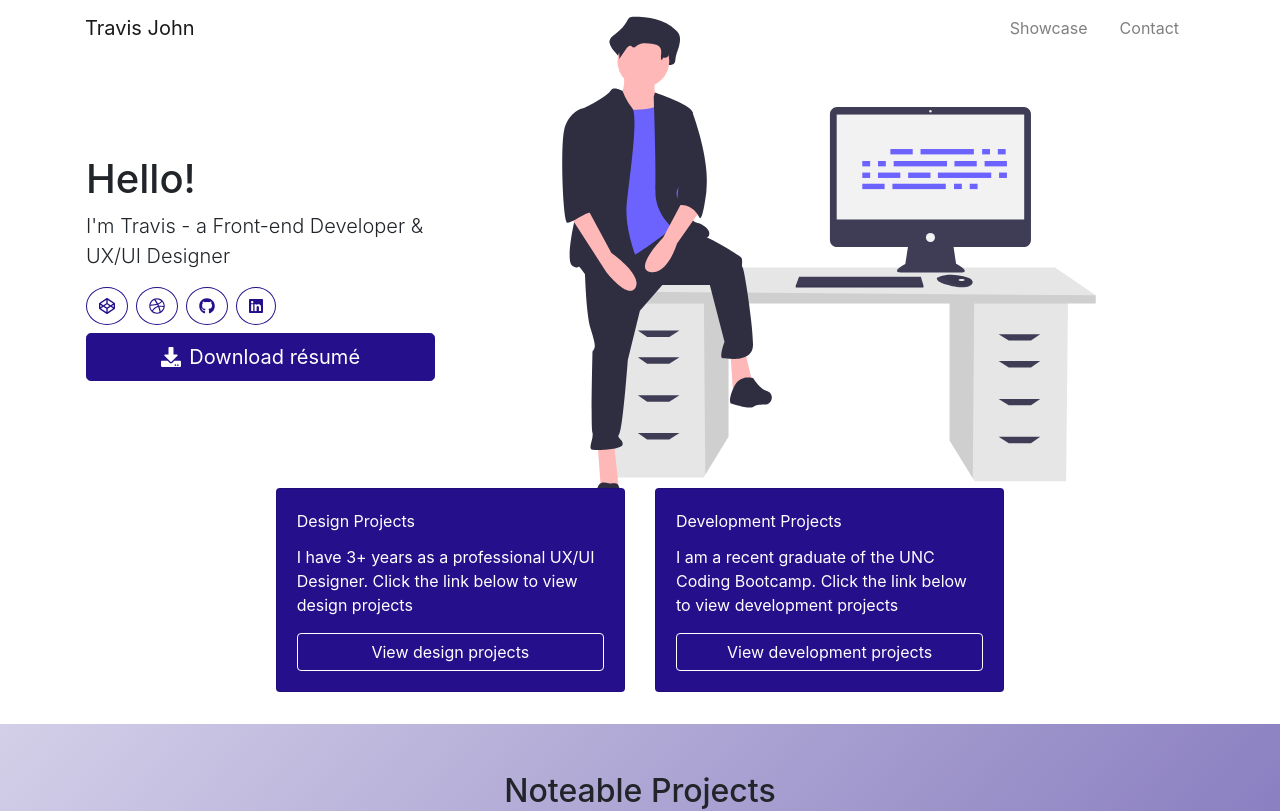
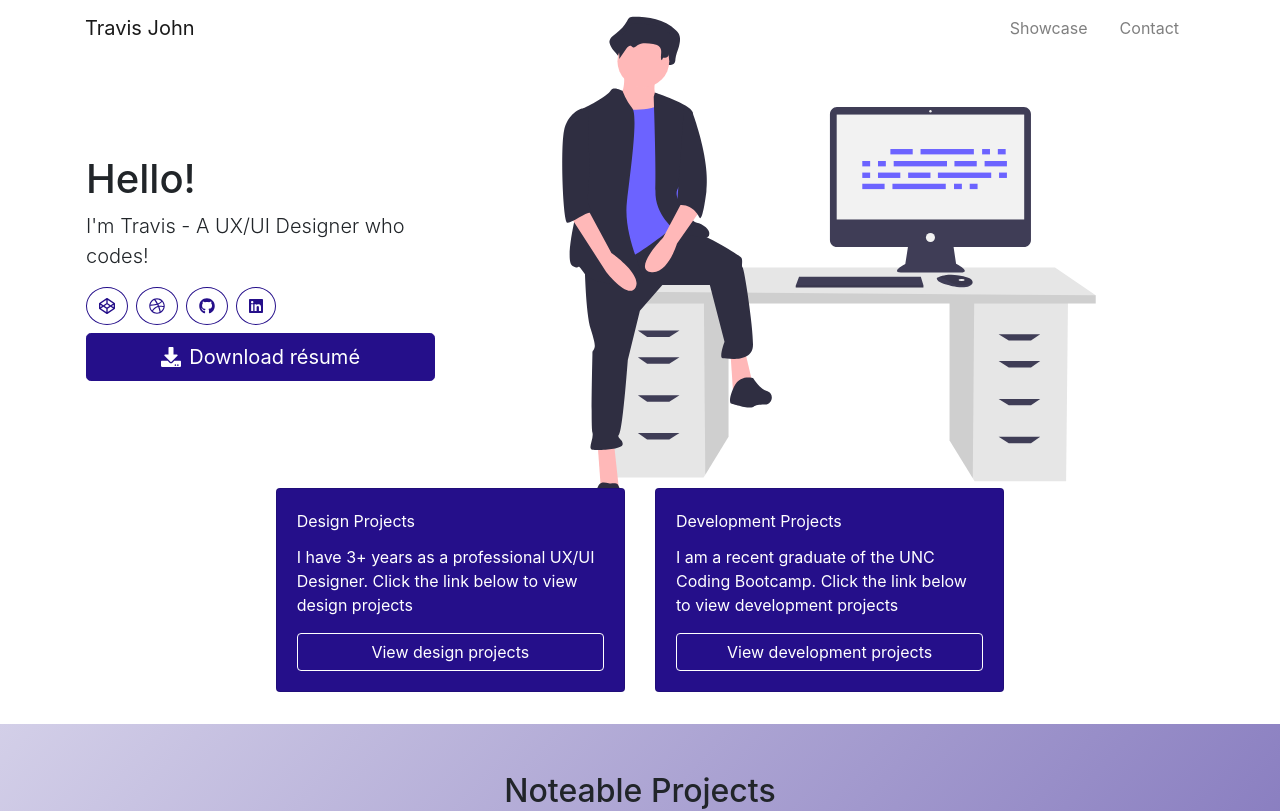
Before and after one commit to travis-john/travis-john.github.io, a React (Create React App) app: page / in a window 1280 px wide. Shown: the top 811 px of the page. Built offline with nearby package versions, Linux system fonts and the light colour scheme; no server answers; what webfontloader would draw is missing.

Commit message:
pushing changed intro line

```diff
--- a/public/index.html
+++ b/public/index.html
@@ -15,7 +15,7 @@
              |  /T
             _)_/LI
 
-  Do or do not - there is no try -->
+    Code or no code - there is no try -->
 
     <title>Travis John | Front-end Developer & UX/UI Designer</title>
   </head>
--- a/src/components/Masthead.js
+++ b/src/components/Masthead.js
@@ -12,7 +12,7 @@ const Masthead = (props) => {
       <Row className='mb-3 mb-xs-2'>
       <Col className='d-flex flex-column flex-wrap justify-content-center' xs={{order: 2}} sm={{size: 12, order: 2}} md={{size: 4, order: 1}}>
         <h1>Hello!</h1>
-        <p className='lead'>I'm Travis - a Front-end Developer & UX/UI Designer</p>
+        <p className='lead'>I'm Travis - A UX/UI Designer who codes!</p>
         <ul className='list-inline mb-0'>
           <li className='list-inline-item mb-2'>
             <a className='btn btn-outline-primary text-center rounded-circle' href='https://codepen.io/travis_john'>
```
